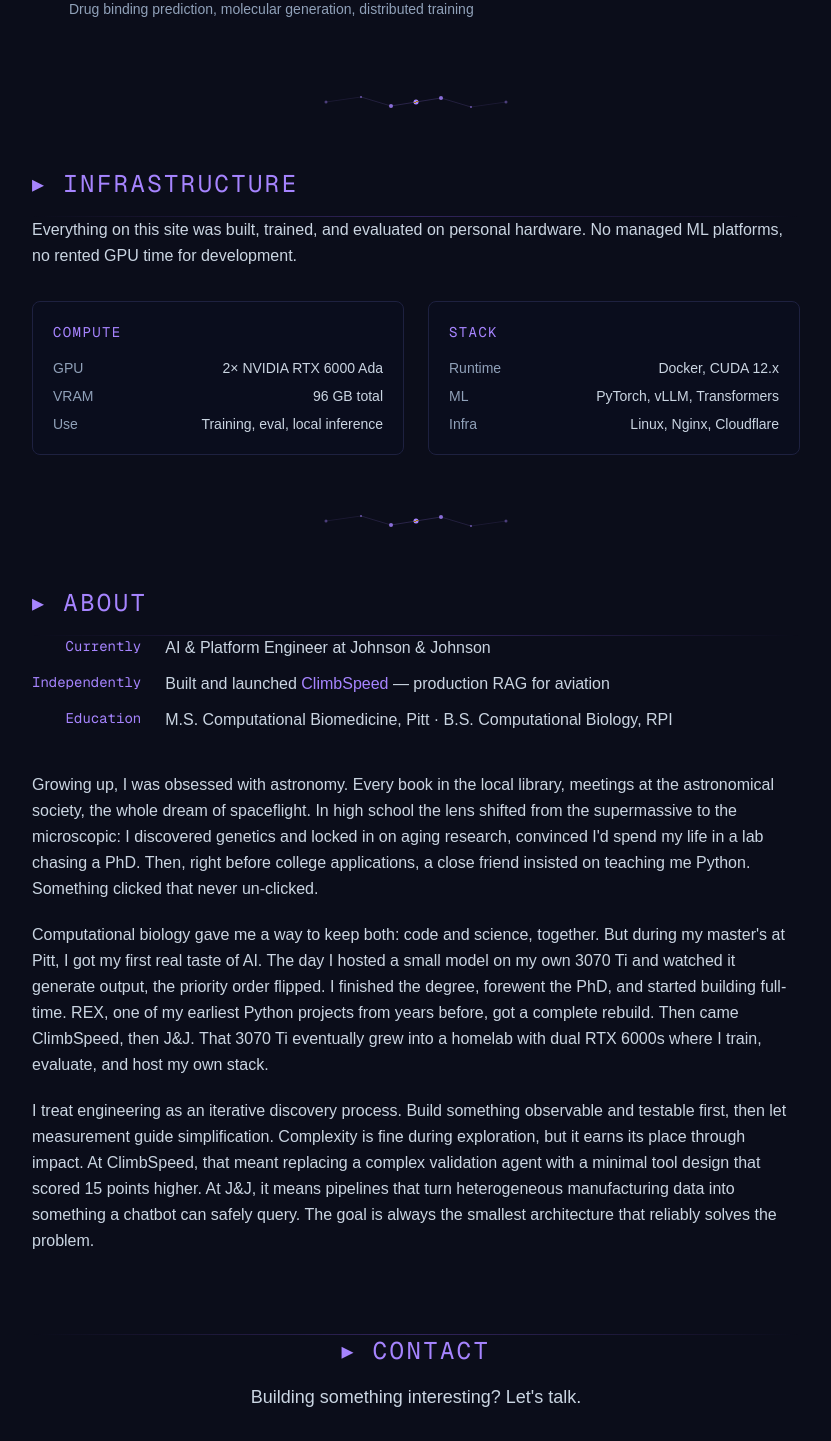
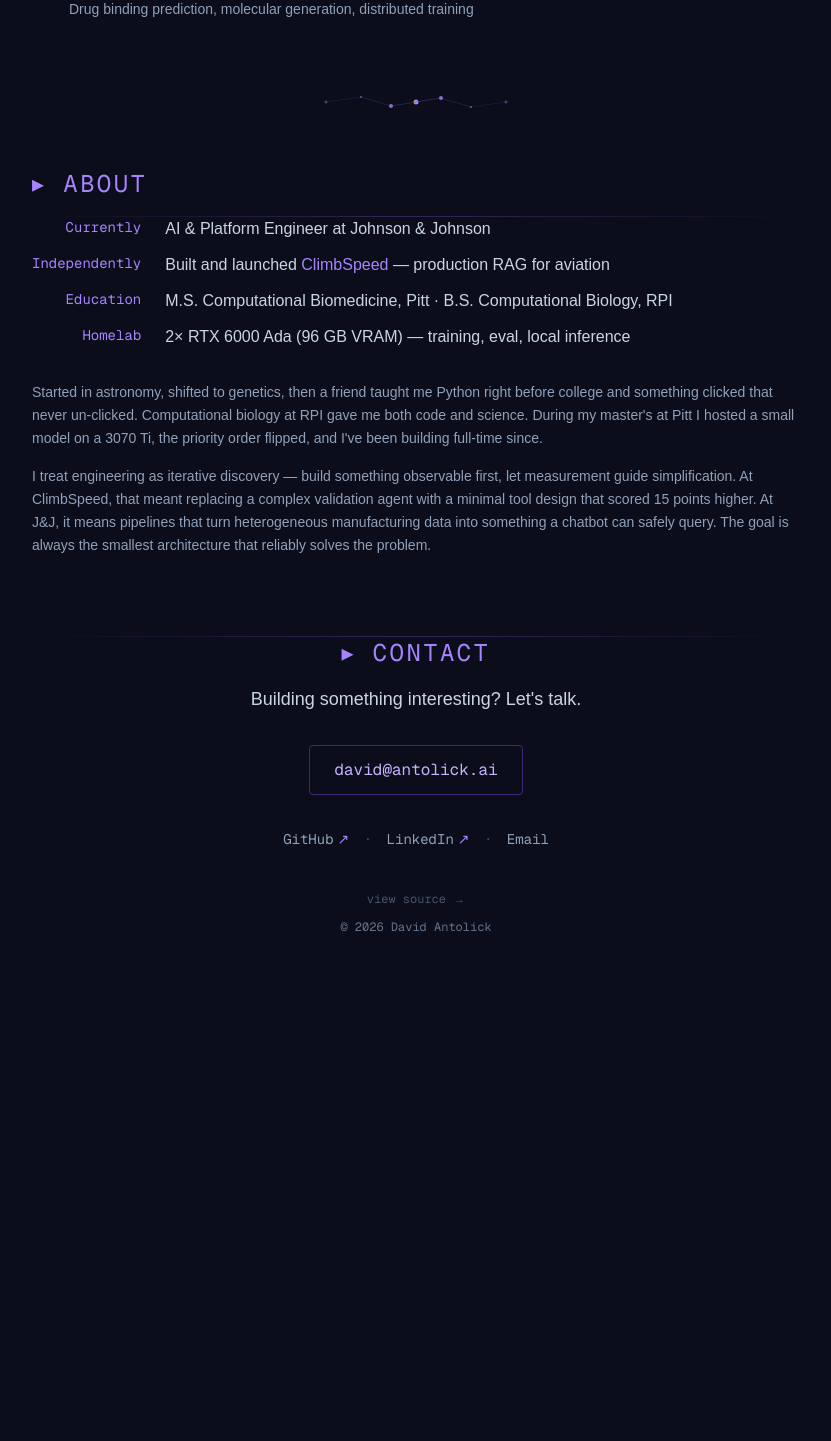
Before and after one commit to David-Antolick/antolick_website, a Next.js app: page / in a window 1280 px wide. Shown: the part 1140-2581 px from the top of the page, without its empty margins (224-1055 px from the left). After the commit the page ends 2115 px from the top, so only its background shows below. Built offline with nearby package versions, Linux system fonts and the light colour scheme.

Commit message:
Add resume download and site-as-project

```diff
--- a/app/page.tsx
+++ b/app/page.tsx
@@ -1,7 +1,6 @@
 import Hero from "@/components/Hero";
 import About from "@/components/About";
 import Projects from "@/components/Projects";
-import Infrastructure from "@/components/Infrastructure";
 import ConstellationDivider from "@/components/ConstellationDivider";
 
 export default function Home() {
@@ -11,8 +10,6 @@ export default function Home() {
       <ConstellationDivider />
       <Projects />
       <ConstellationDivider />
-      <Infrastructure />
-      <ConstellationDivider />
       <About />
     </>
   );
--- a/components/About.tsx
+++ b/components/About.tsx
@@ -7,7 +7,7 @@ export default function About() {
         </h2>
         <hr className="separator mb-6" />
 
-        <div className="grid grid-cols-[auto_1fr] gap-x-6 gap-y-3 mb-10">
+        <div className="grid grid-cols-[auto_1fr] gap-x-6 gap-y-3 mb-8">
           <span className="font-mono text-sm text-violet-400 text-right">
             Currently
           </span>
@@ -28,7 +28,7 @@ export default function About() {
             >
               ClimbSpeed
             </a>
-            {" "}— production RAG for aviation
+            {" "}&mdash; production RAG for aviation
           </span>
 
           <span className="font-mono text-sm text-violet-400 text-right">
@@ -38,40 +38,32 @@ export default function About() {
             M.S. Computational Biomedicine, Pitt &middot; B.S. Computational
             Biology, RPI
           </span>
+
+          <span className="font-mono text-sm text-violet-400 text-right">
+            Homelab
+          </span>
+          <span className="text-base text-slate-300">
+            2&times; RTX 6000 Ada (96 GB VRAM) &mdash; training, eval, local inference
+          </span>
         </div>
 
-        <div className="space-y-5 text-base leading-relaxed text-slate-300">
+        <div className="space-y-4 text-sm leading-relaxed text-slate-400">
           <p>
-            Growing up, I was obsessed with astronomy. Every book in the
-            local library, meetings at the astronomical society, the whole
-            dream of spaceflight. In high school the lens shifted from the
-            supermassive to the microscopic: I discovered genetics and locked
-            in on aging research, convinced I&apos;d spend my life in a lab
-            chasing a PhD. Then, right before college applications, a close
-            friend insisted on teaching me Python. Something clicked that
-            never un-clicked.
+            Started in astronomy, shifted to genetics, then a friend taught me
+            Python right before college and something clicked that never
+            un-clicked. Computational biology at RPI gave me both code and
+            science. During my master&apos;s at Pitt I hosted a small model on a
+            3070 Ti, the priority order flipped, and I&apos;ve been building
+            full-time since.
           </p>
           <p>
-            Computational biology gave me a way to keep both: code and
-            science, together. But during my master&apos;s at Pitt, I got my
-            first real taste of AI. The day I hosted a small model on my own
-            3070 Ti and watched it generate output, the priority order
-            flipped. I finished the degree, forewent the PhD, and started
-            building full-time. REX, one of my earliest Python projects from
-            years before, got a complete rebuild. Then came ClimbSpeed, then
-            J&amp;J. That 3070 Ti eventually grew into a homelab with dual
-            RTX 6000s where I train, evaluate, and host my own stack.
-          </p>
-          <p>
-            I treat engineering as an iterative discovery process. Build
-            something observable and testable first, then let measurement guide
-            simplification. Complexity is fine during exploration, but it earns
-            its place through impact. At ClimbSpeed, that meant replacing a
-            complex validation agent with a minimal tool design that scored 15
-            points higher. At J&amp;J, it means pipelines that turn
-            heterogeneous manufacturing data into something a chatbot can
-            safely query. The goal is always the smallest architecture that
-            reliably solves the problem.
+            I treat engineering as iterative discovery &mdash; build something
+            observable first, let measurement guide simplification. At
+            ClimbSpeed, that meant replacing a complex validation agent with a
+            minimal tool design that scored 15 points higher. At J&amp;J, it
+            means pipelines that turn heterogeneous manufacturing data into
+            something a chatbot can safely query. The goal is always the
+            smallest architecture that reliably solves the problem.
           </p>
         </div>
       </div>
--- a/components/Footer.tsx
+++ b/components/Footer.tsx
@@ -60,7 +60,16 @@ export default function Footer() {
           ))}
         </div>
 
-        <p className="font-mono text-xs text-slate-500 mt-12">
+        <a
+          href="https://github.com/David-Antolick/antolick_website"
+          target="_blank"
+          rel="noopener noreferrer"
+          className="block font-mono text-xs text-slate-600 hover:text-violet-400 transition-colors mt-10"
+        >
+          view source &rarr;
+        </a>
+
+        <p className="font-mono text-xs text-slate-500 mt-3">
           &copy; {new Date().getFullYear()} David Antolick
         </p>
       </div>
--- a/components/Hero.tsx
+++ b/components/Hero.tsx
@@ -6,6 +6,10 @@ const SOCIAL_LINKS = [
   {
     label: "LinkedIn",
     href: "https://linkedin.com/in/david-antolick",
+  },
+  {
+    label: "Resume",
+    href: "/resume.pdf",
   },
   {
     label: "Email",
@@ -44,24 +48,23 @@ export default function Hero() {
         </p>
 
         <div className="flex justify-center gap-8 mt-12">
-          {SOCIAL_LINKS.map((link) => (
+          {SOCIAL_LINKS.map((link) => {
+            const isExternal = link.href.startsWith("http");
+            return (
               <a
                 key={link.href}
                 href={link.href}
                 target={link.href.startsWith("mailto") ? undefined : "_blank"}
-              rel={
-                link.href.startsWith("mailto")
-                  ? undefined
-                  : "noopener noreferrer"
-              }
+                rel={isExternal ? "noopener noreferrer" : undefined}
                 className="font-mono text-base text-slate-400 hover:text-violet-300 transition-colors"
               >
                 {link.label}
-              {!link.href.startsWith("mailto") && (
+                {isExternal && (
                   <span className="ml-1 text-violet-400">↗</span>
                 )}
               </a>
-          ))}
+            );
+          })}
         </div>
 
         <div className="flex justify-center mt-10">
--- a/components/Nav.tsx
+++ b/components/Nav.tsx
@@ -1,6 +1,5 @@
 const NAV_LINKS = [
   { label: "Projects", href: "#projects" },
-  { label: "Infra", href: "#infrastructure" },
   { label: "About", href: "#about" },
   { label: "Contact", href: "#contact" },
 ];
```
Also changed, not shown: 1 other file (tests, documents, lock files or other folders). Lines whose indentation alone changed are shown as unchanged.
